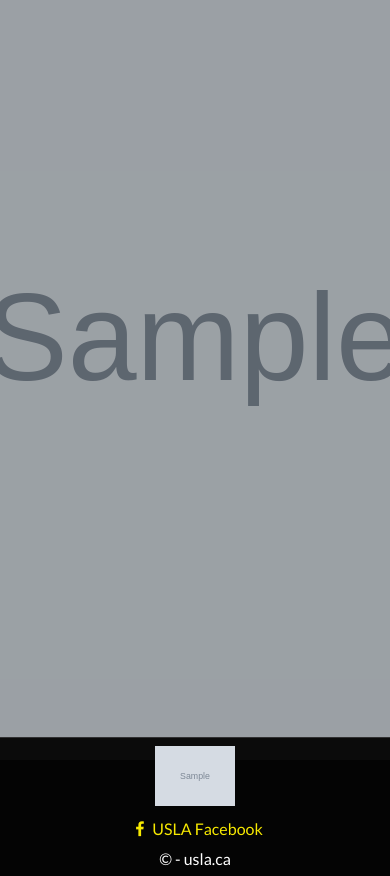
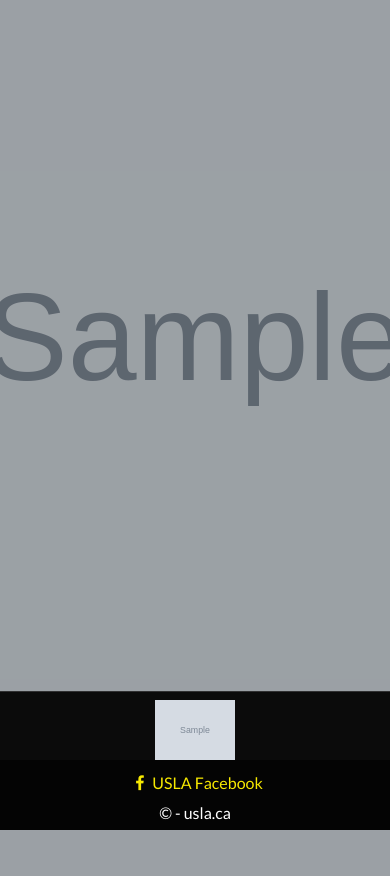
Before and after one commit to virsunen/usla2018, a Django app: a page that uses app/templates/app/layout.html in a window 390 px wide. Shown: the part 84-960 px from the top of the page. After the commit the page ends 914 px from the top, so only its background shows below. Run offline with Django 3.2, Linux system fonts and the light colour scheme; tables that the repository leaves empty hold one stand-in row (values such as "Sample post"); grey boxes marked "Sample" are stand-in pictures; parts of the project's set-up code (start-up, migrations or seed data) failed here and were passed over; some libraries are stand-ins or nearby versions.

Commit message:
final online v4

```diff
--- a/app/static/app/content/site.css
+++ b/app/static/app/content/site.css
@@ -99,6 +99,7 @@
     padding: 0;
     margin: 0;
     width: 100%;
+    min-height: 100%;
     height: 100%;
     background-color: rgba(5, 5, 5, 0.97);
     font-family: 'Lato', sans-serif;
@@ -135,15 +136,8 @@
     width: 100%;
     margin: 0;
     padding: 0;
-    min-height: 100%;
-
-}
-
-.container img {
-
-    position: fixed;
-}
-
+    min-height: 100vh;
+}
 
 .header {
     width: 100%;
@@ -421,9 +415,9 @@
 
 footer {
 
-    width: 96%;
+    width: calc(100% - 28px);
     color: white;
-    padding: 2%;
+    padding: 14px;
     border-top: 1px solid rgba(244, 244, 244, 0.17);
 
 
@@ -645,7 +639,7 @@
     margin: 0;
     margin-left: auto;
     margin-right: auto;
-    min-height: calc(100vh - 286px);
+    min-height: 68vh;
     padding: 0;
     overflow: auto;
 }
@@ -1332,7 +1326,7 @@
 
     .html_content {
         width: 96%;
-        z-index: 1;
+        min-height: 82vh;
     }
 
     .page_body {
@@ -1409,8 +1403,7 @@
     }
     .html_content {
 
-        min-height: calc(100vh - 106px);
-
+        min-height: 82vh;
     }
     .membership_page p {
 
--- a/app/templates/app/layout.html
+++ b/app/templates/app/layout.html
@@ -67,7 +67,6 @@
             </div>
 
             {% block content %}{% endblock %}
-            </div>
             <footer>
                 {% if site_settings.logo_btm_image %}
                 <img src="{{ site_settings.logo_btm_image.url }}" />
@@ -77,6 +76,8 @@
                 <p>&copy; {{ year }} - usla.ca</p>
 
             </footer>
+            </div>
+
 
 
     <script src="{% static 'app/scripts/jquery-1.10.2.js' %}"></script>
```
